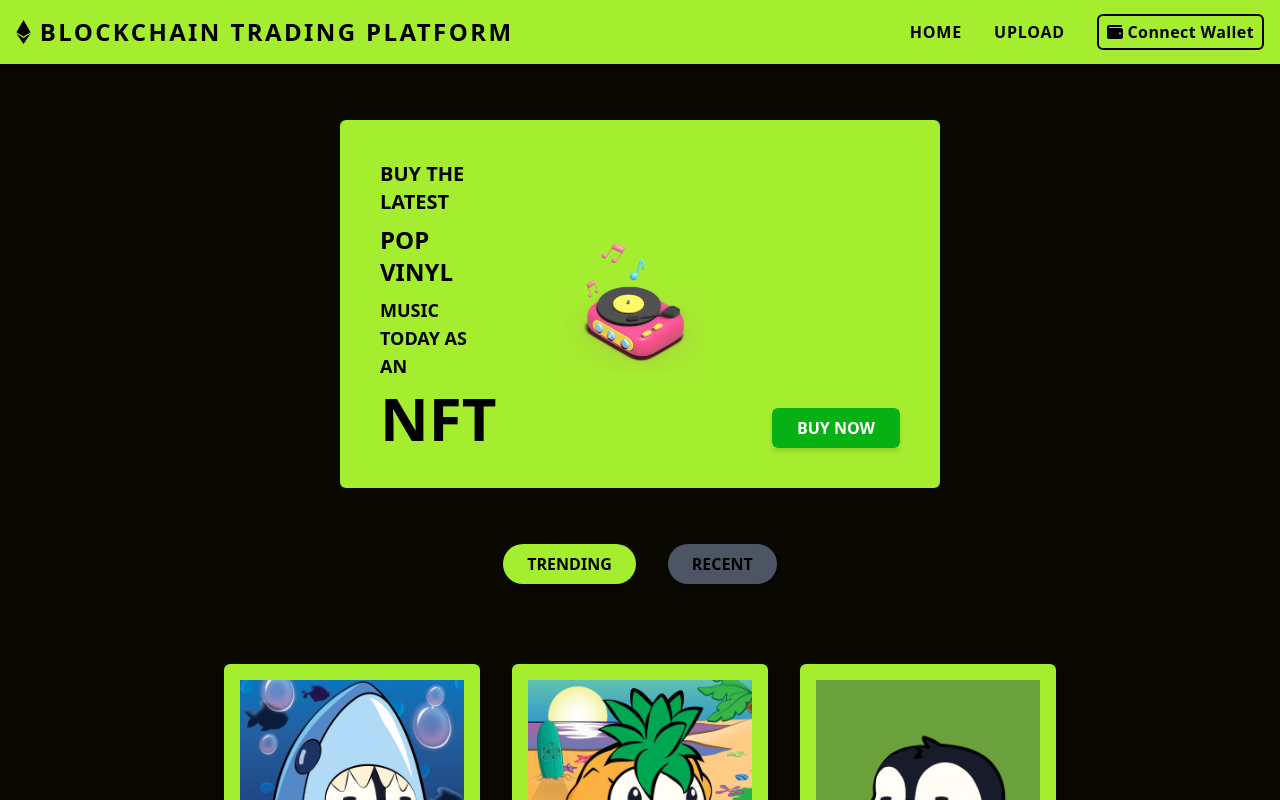
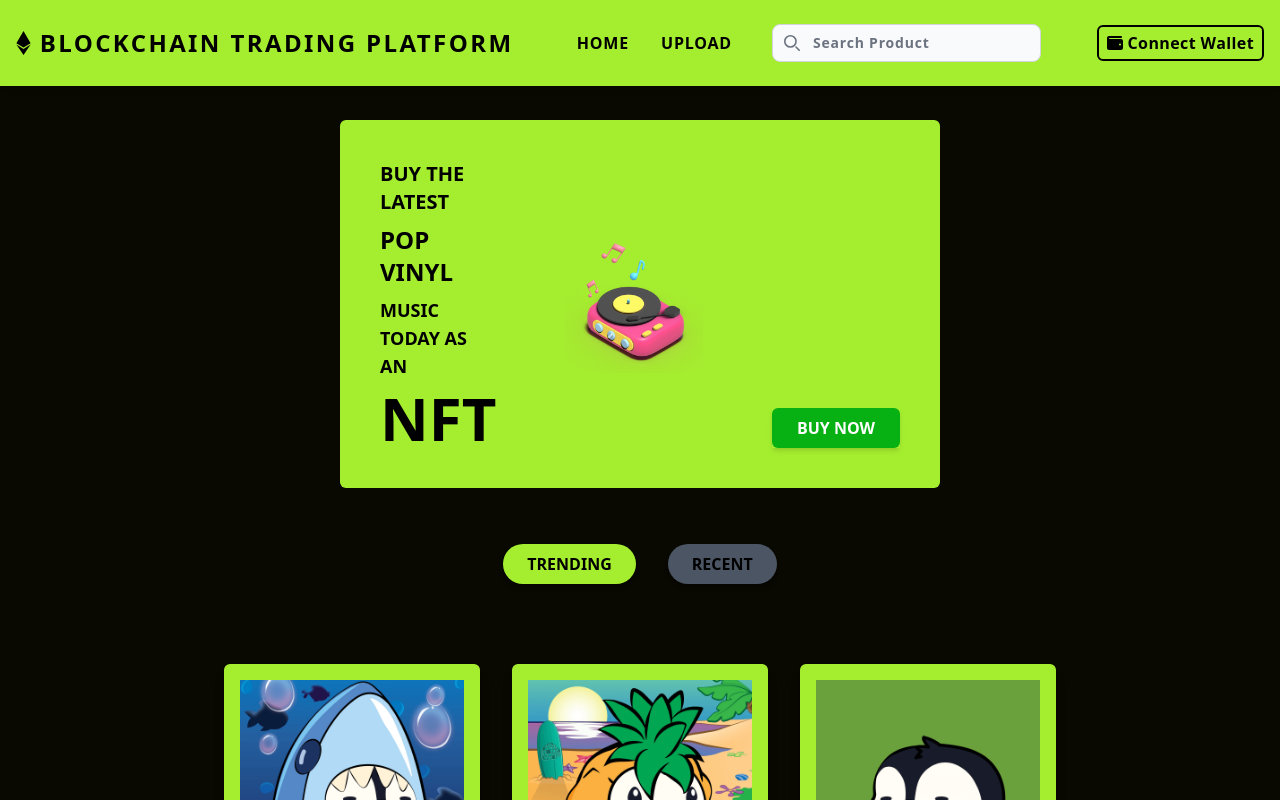
Before and after one commit to uzmanshafi/COS30049-TEAM55-WEB3-Blockchain-React-Site, a React (Create React App) app in the folder my-project/: page / in a window 1280 px wide. Shown: the top 800 px of the page. Built offline with nearby package versions, Linux system fonts and the light colour scheme.

Commit message:
updated calebs searchbar

```diff
--- a/my-project/src/components/navbar.js
+++ b/my-project/src/components/navbar.js
@@ -3,6 +3,7 @@ import { FontAwesomeIcon } from '@fortawesome/react-fontawesome';
 import { faEthereum } from '@fortawesome/free-brands-svg-icons';
 import { faWallet, faBars, faXmark } from '@fortawesome/free-solid-svg-icons';
 import { NavLink } from 'react-router-dom';
+import SearchBar from './searchbar';
 
 const Header = () => {
   const [isOpen, setisOpen] = useState(false);
@@ -18,7 +19,6 @@ const Header = () => {
   }
 
   const connectWallet = () => {
-    // Toggle the isWalletConnected state
     setWalletConnected(!isWalletConnected);
   };
 
@@ -37,7 +37,6 @@ const Header = () => {
           </h1>
         </div>
 
-        {/* Mobile Nav */}
         <div
           onClick={() => setisOpen(!isOpen)}
           className="w-7 h-7 absolute right-3 top-4 cursor-pointer md:hidden"
@@ -49,9 +48,8 @@ const Header = () => {
           )}
         </div>
 
-        {/* Nav Links */}
         <ul
-          className={`md:flex md:items-center md:pb-0 pb-12 uppercase absolute md:static bg-primary-color md:z-auto z-[-1] left-0 w-full md:w-auto md:pl-0 pl-9 transition-all duration-500 ease-in ${
+          className={`md:flex md:items-center md:pb-0 pb-12 uppercase absolute md:static shadow-xl md:shadow-none bg-primary-color md:z-auto z-[-1] left-0 w-full md:w-auto md:pl-0 pl-9 transition-all duration-500 ease-in ${
             isOpen ? 'top-12' : 'top-[-490px]'
           }`}
         >
@@ -63,14 +61,17 @@ const Header = () => {
               <NavLink to={link.link}>{link.name}</NavLink>
             </li>
           ))}
+          <li className="font-semibold my-7 mx-4 md:my-0 md:ml-8 tracking-wider">
+            <SearchBar />
+          </li>
           <button
             onClick={connectWallet}
             className="btn -my-2 py-1 px-2 md:ml-8 rounded-md border-2 border-black md:static tracking-wide font-semibold"
           >
             <FontAwesomeIcon icon={faWallet} />
             {isWalletConnected
-              ? renderWalletAddress(" 0x97b28b82de625e5191d26166ed6368dC8129C179")
-              : " Connect Wallet"}
+              ? renderWalletAddress('0x97b28b82de625e5191d26166ed6368dC8129C179')
+              : ' Connect Wallet'}
           </button>
         </ul>
       </div>
--- a/my-project/src/components/searchbar.js
+++ b/my-project/src/components/searchbar.js
@@ -1,13 +1,14 @@
-import React, { useState } from 'react';
+import React from 'react';
 
-function SearchBar({}) {
+function SearchBar() {
     return (
-        <div className="search ">
-            <div className='searchInputs'>
-                <input type="text" />
-                <div className="searchIcon"> </div>
+        <div className="relative p-2">
+            <div className="absolute inset-y-0 left-0 flex items-center pl-5 pointer-events-none">
+                <svg className="w-4 h-4 text-gray-500 dark:text-gray-400" aria-hidden="true" xmlns="http://www.w3.org/2000/svg" fill="none" viewBox="0 0 20 20">
+                    <path stroke="currentColor" strokeLinecap="round" strokeLinejoin="round" strokeWidth="2" d="m19 19-4-4m0-7A7 7 0 1 1 1 8a7 7 0 0 1 14 0Z"/>
+                </svg>
             </div>
-            <div className='dataResult'></div>
+            <input type="search" id="default-search" className="block w-full p-2 pl-10 text-sm text-gray-900 border border-gray-300 rounded-lg bg-gray-50 focus:ring-blue-500 focus:border-blue-500 dark:bg-gray-700 dark:border-gray-600 dark:placeholder-gray-400 dark:text-white dark:focus:ring-blue-500 dark:focus:border-blue-500" placeholder="Search Product" required />
         </div>
     );
 }
```
